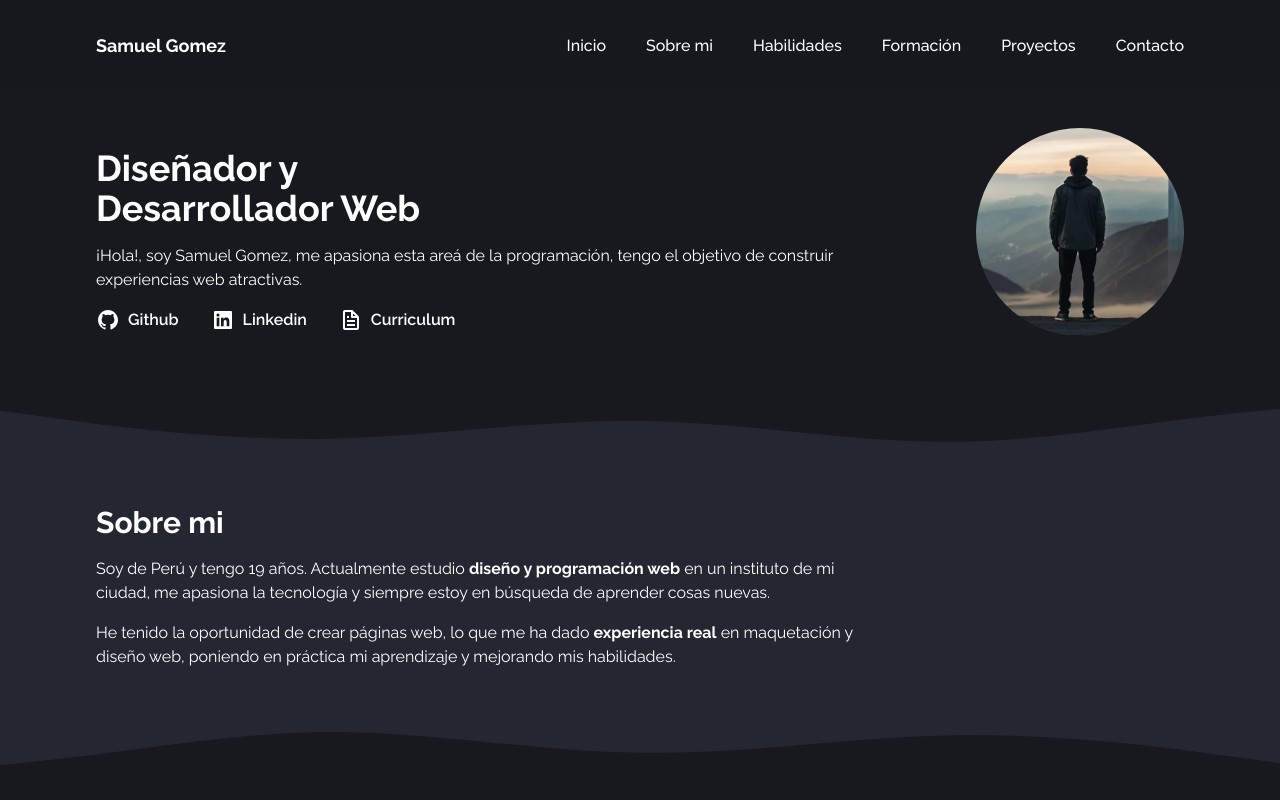
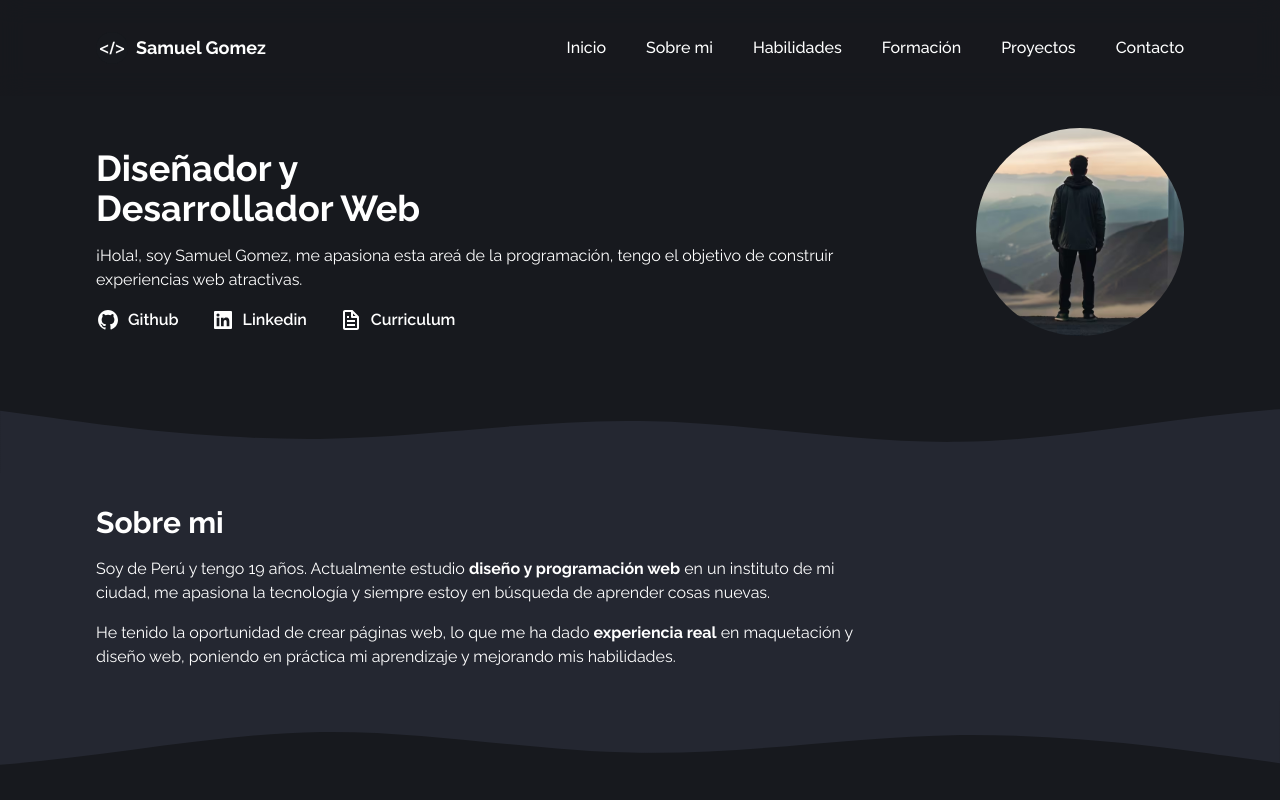
Before and after one commit to samuelgomez05/portafolio-personal, a website: page index.html in a window 1280 px wide. Shown: the top 800 px of the page. Drawn offline with Linux system fonts and the light colour scheme.

Commit message:
add logo in header

```diff
--- a/index.html
+++ b/index.html
@@ -13,7 +13,10 @@
 <body class="bg-primary">
   <header class="bg-primary/65 fixed z-10 top-0 inset-x-0 backdrop-blur-md">
     <div class="wrapper flex justify-between items-center gap-6 text-white py-4 lg:py-8">
-      <a class="font-bold text-lg custom-focus-visible transition-colors duration-300 hover:text-accent" href="/" aria-label="Ir a la página principal">Samuel Gomez</a>
+      <a class="flex items-center gap-2 font-bold text-lg custom-focus-visible transition-colors duration-300 hover:text-accent" href="/" aria-label="Ir a la página principal">
+        <img src="./src/assets/icons/logo.svg" alt="Logo de Samuel Gomez" class="w-8 h-8">
+        Samuel Gomez
+      </a>
       <button class="hamburguer relative z-10 flex justify-center items-center flex-col gap-[13%] w-8 h-8 group custom-focus-visible lg:hidden" aria-label="Abrir menú de navegación" aria-expanded="false">
         <span class="w-full h-1 duration-300 rounded-full bg-white transition-all group-hover:bg-accent"></span>
         <span class="w-full h-1 duration-300 rounded-full bg-white transition-all group-hover:bg-accent"></span>
```
Also changed, not shown: src/css/styles.css.
